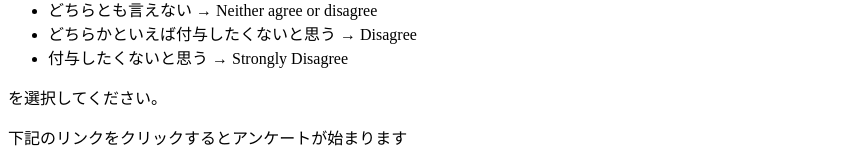
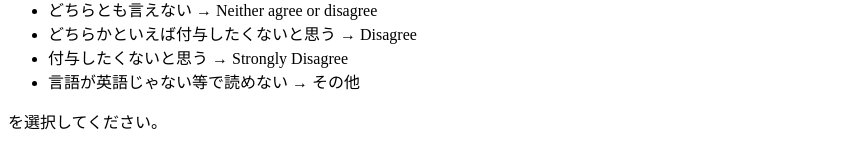
Before and after one commit to lilium513/experiment, a plain HTML site: page index.html in a window 1280 px wide. Shown: the part 1030-1182 px from the top of the page, without its empty margins (0-858 px from the left). Drawn offline with nearby package versions, Linux system fonts and the light colour scheme; no server answers.

Commit message:
add instruction

```diff
--- a/index.html
+++ b/index.html
@@ -47,6 +47,7 @@
     <li>  どちらとも言えない → Neither agree or disagree </li>
 <li>      どちらかといえば付与したくないと思う → Disagree</li>
 <li>      付与したくないと思う → Strongly Disagree</li>
+<li>      言語が英語じゃない等で読めない → その他</li>
     </ul>
     を選択してください。
 
```
